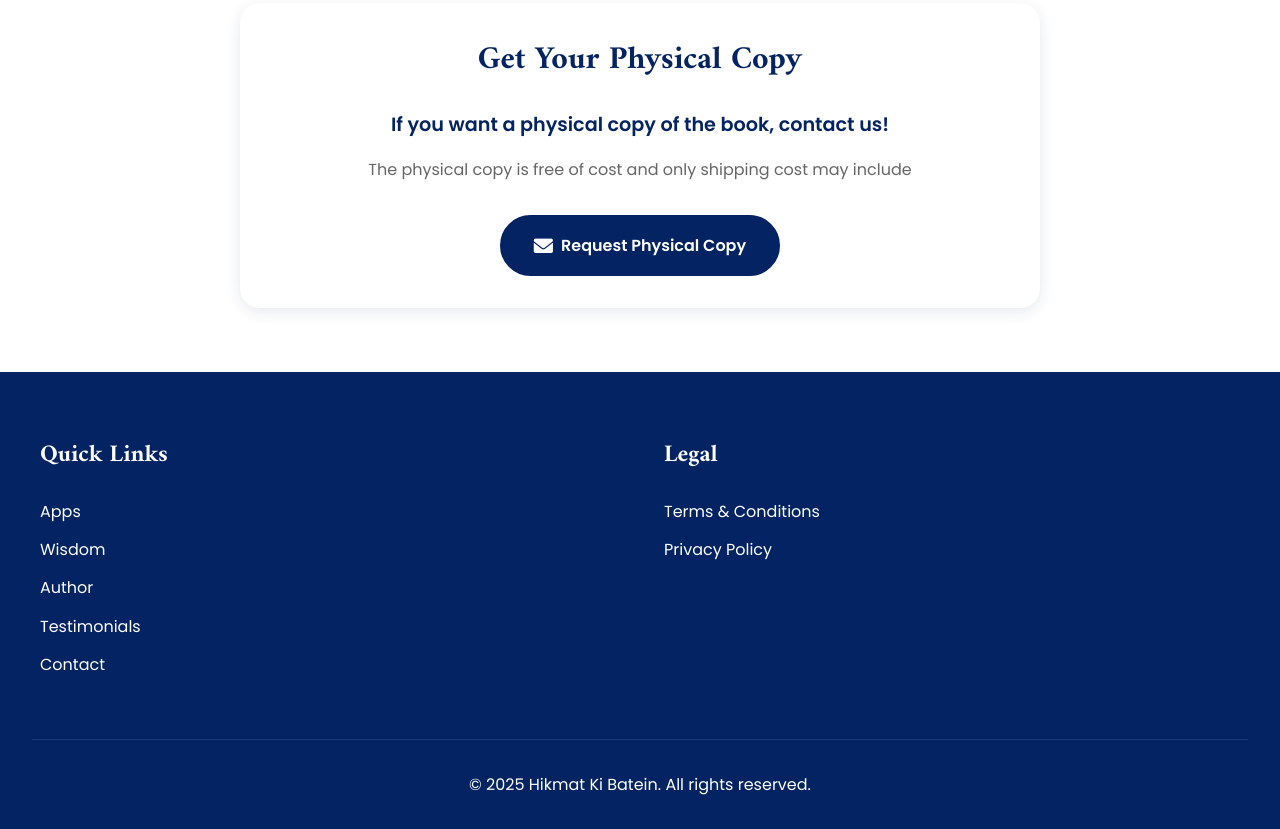
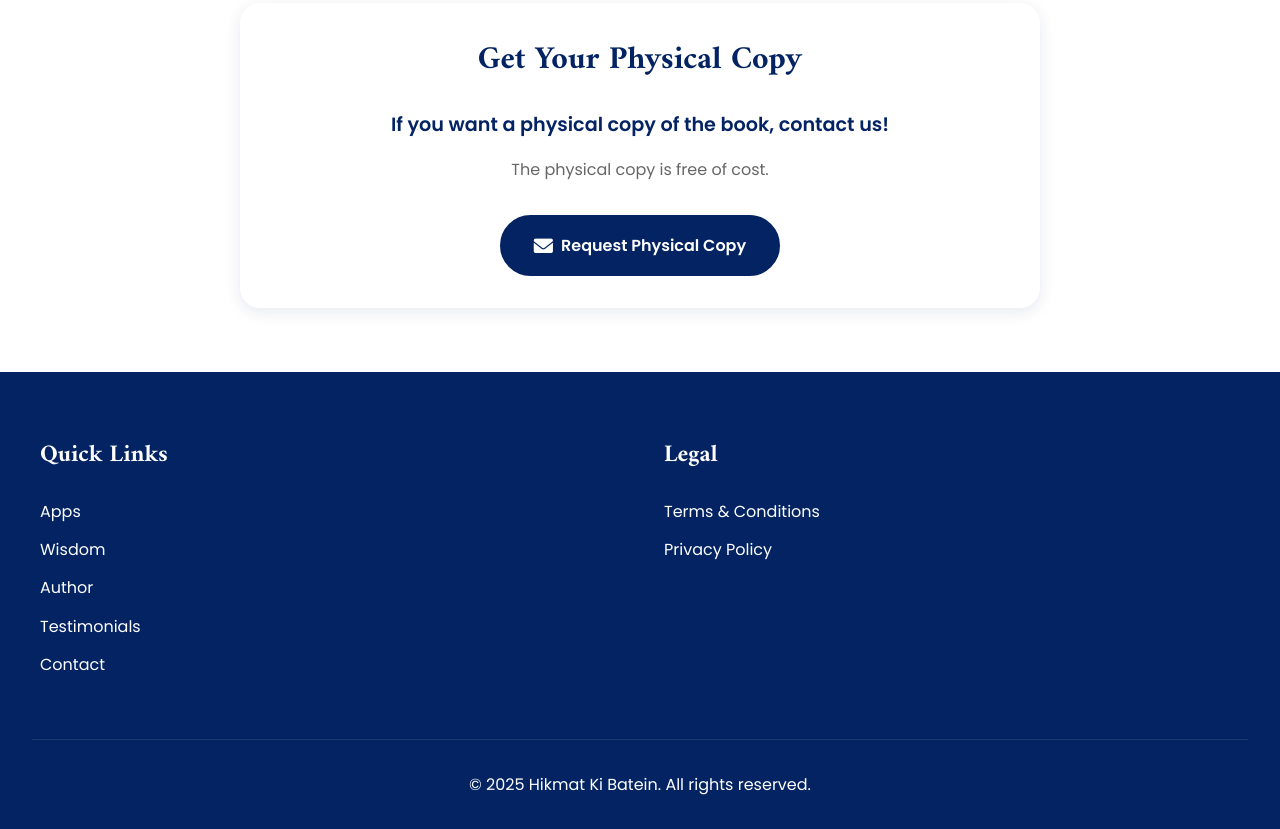
Before and after one commit to VNiyazAhmed/Hikmat-Ki-Batein, a plain HTML site: page index.html in a window 1280 px wide. Shown: the part 4129-4958 px from the top of the page. Drawn offline with Linux system fonts and the light colour scheme.

Commit message:
Update index.html

```diff
--- a/index.html
+++ b/index.html
@@ -1350,7 +1350,7 @@
         <div class="physical-book-content">
             <h2>Get Your Physical Copy</h2>
             <p class="highlight-text">If you want a physical copy of the book, contact us!</p>
-            <p class="secondary-text">The physical copy is free of cost and only shipping cost may include</p>
+            <p class="secondary-text">The physical copy is free of cost.</p>
             <a href="mailto:ahmedniyaz967@gmail.com?subject=Requesting%20a%20Physical%20copy%20of%20the%20book" class="email-btn">
                 <i class="fas fa-envelope"></i>
                 Request Physical Copy
```
